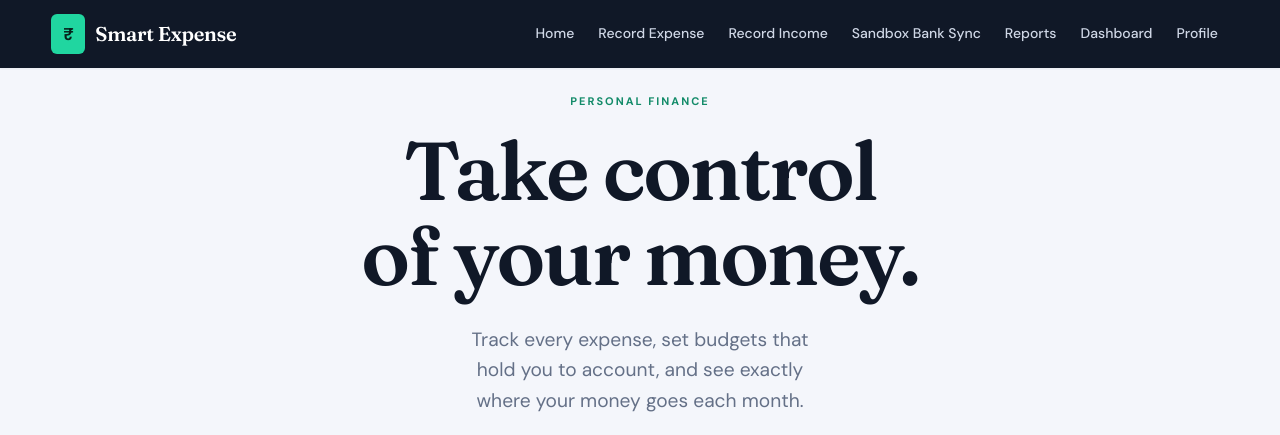
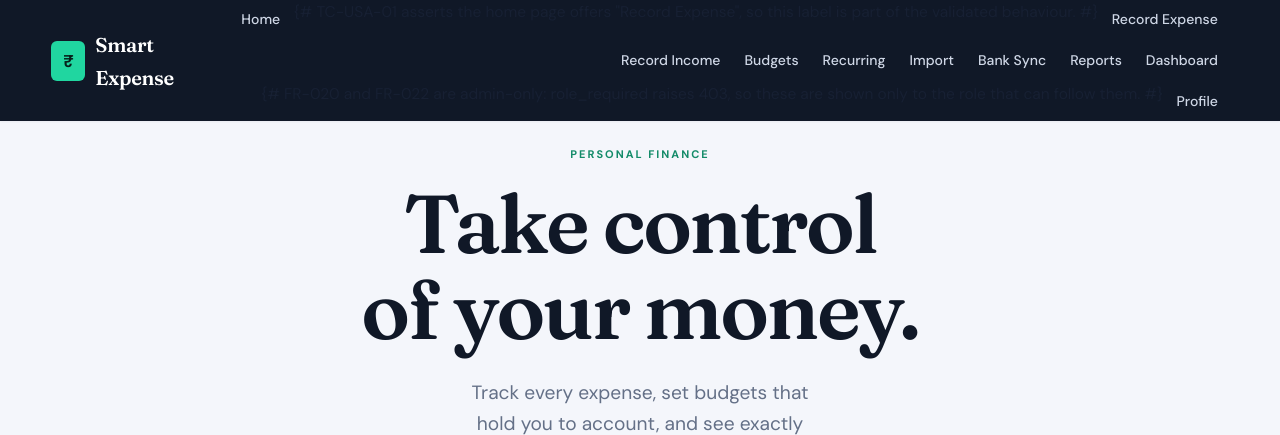
Before and after one commit to rheasushanth/Smart-Expense-Budget-Management-Application, a Django app: page / in a window 1280 px wide. Shown: the top 435 px of the page. Run offline with Django 5.2, Linux system fonts and the light colour scheme; the visitor is signed in with stand-in values (Sample User, id 1).

Commit message:
feat(ui): put budgets, recurring, import and the admin pages in the nav
The navigation offered Record Expense, Record Income, Sandbox Bank Sync,
Reports, Dashboard and Profile. Budgets, recurring rules, CSV import,
category management and the registered-users list had no link at all and
were reachable only by typing their URLs, which is recorded as an open
item under Known gaps in DEVIATIONS.md.

Add Budgets, Recurring and Import for every signed-in user.

Add Categories and Users behind a role check. Both views are decorated
with role_required("admin"), which raises PermissionDenied for anyone
else, so linking them unconditionally would hand customers two links
that answer 403.

Record Expense and Record Income keep their full labels: TC-USA-01
asserts the home page offers "Record Expense", so the wording is part of
the validated behaviour rather than a free choice.

With all twelve links an administrator's bar wraps onto a second row at
1280px. It wraps cleanly and customers stay on one row, so this is left
as is rather than shortened.

```diff
--- a/G15/04_IMPLEMENTATION_TESTING/source-code/templates/base.html
+++ b/G15/04_IMPLEMENTATION_TESTING/source-code/templates/base.html
@@ -23,11 +23,22 @@
             <a href="{% url 'home' %}">Home</a>
 
             {% if user.is_authenticated %}
+                {# TC-USA-01 asserts the home page offers "Record Expense",
+                   so this label is part of the validated behaviour. #}
                 <a href="{% url 'record_expense' %}">Record Expense</a>
                 <a href="{% url 'record_income' %}">Record Income</a>
-                <a href="{% url 'sync_sandbox_bank' %}">Sandbox Bank Sync</a>
+                <a href="{% url 'budget_list' %}">Budgets</a>
+                <a href="{% url 'rule_list' %}">Recurring</a>
+                <a href="{% url 'import_transactions' %}">Import</a>
+                <a href="{% url 'sync_sandbox_bank' %}">Bank Sync</a>
                 <a href="{% url 'report' %}">Reports</a>
                 <a href="{% url 'dashboard' %}">Dashboard</a>
+                {# FR-020 and FR-022 are admin-only: role_required raises 403,
+                   so these are shown only to the role that can follow them. #}
+                {% if user.role == "Administrator" %}
+                    <a href="{% url 'categories:list' %}">Categories</a>
+                    <a href="{% url 'categories:user_list' %}">Users</a>
+                {% endif %}
                 <a href="{% url 'profile' %}">Profile</a>
             {% else %}
                 <a href="{% url 'login' %}">Login</a>
```
